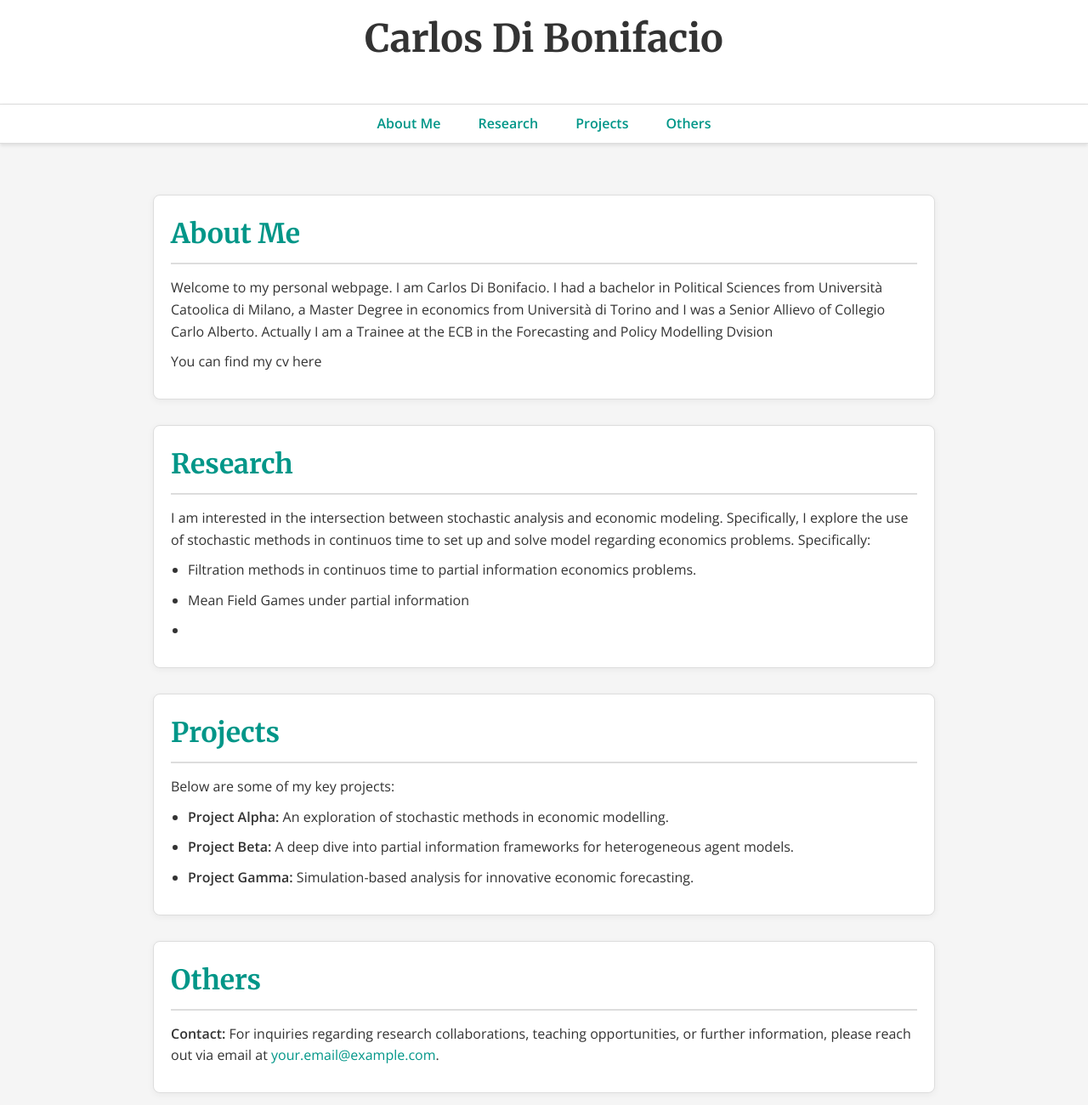
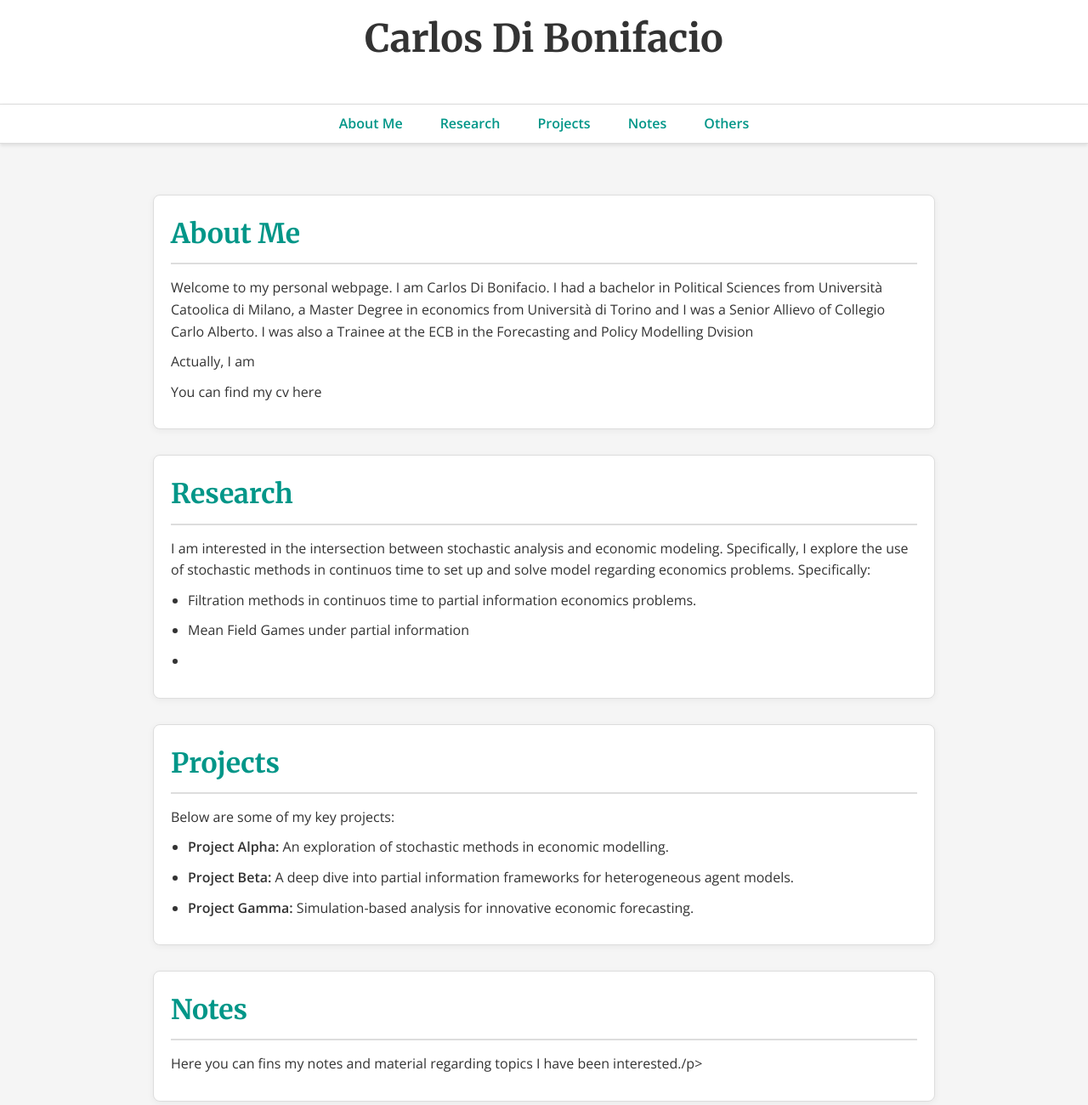
Before and after one commit to carlosleondibo/carlosleondibo.github.io, a plain HTML site: page index.html in a window 1280 px wide. Shown: the part 20-1320 px from the top of the page at 85% size. Drawn offline with nearby package versions, Linux system fonts and the light colour scheme.

Commit message:
Update index.html

```diff
--- a/index.html
+++ b/index.html
@@ -171,6 +171,7 @@
       <li><a href="#about">About Me</a></li>
       <li><a href="#research">Research</a></li>
       <li><a href="#projects">Projects</a></li>
+      <li><a href="#notes">Notes</a></li>
       <li><a href="#others">Others</a></li>
     </ul>
   </nav>
@@ -179,7 +180,8 @@
     <!-- About Me Section -->
     <section id="about">
       <h2>About Me</h2>
-      <p>Welcome to my personal webpage. I am Carlos Di Bonifacio. I had a bachelor in Political Sciences from Università Catoolica di Milano, a Master Degree in economics from Università di Torino and I was a Senior Allievo of Collegio Carlo Alberto. Actually I am a Trainee at the ECB in the Forecasting and Policy Modelling Dvision</p>
+      <p>Welcome to my personal webpage. I am Carlos Di Bonifacio. I had a bachelor in Political Sciences from Università Catoolica di Milano, a Master Degree in economics from Università di Torino and I was a Senior Allievo of Collegio Carlo Alberto. I was also a Trainee at the ECB in the Forecasting and Policy Modelling Dvision</p>
+      <p> Actually, I am  </p>
       <p>You can find my cv here </p>
     </section>
 
@@ -205,6 +207,11 @@
       </ul>
     </section>
 
+    <section id="notes">
+      <h2>Notes</h2>
+      <p> Here you can fins my notes and material regarding topics I have been interested./p>
+    </section>
+
     <!-- Others Section -->
     <section id="others">
       <h2>Others</h2>
```
